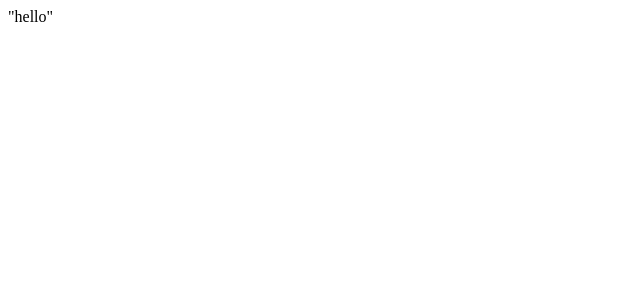
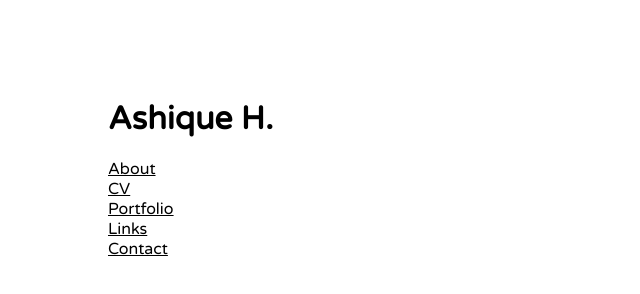
Before and after one commit to ashiqueh/ashiqueh.github.io, a plain HTML site: page index.html in a window 1280 px wide. Shown: the whole page, without its empty margins (0-640 px from the left). Drawn offline with Linux system fonts and the light colour scheme.

Commit message:
added basic html and css

```diff
--- a/index.html
+++ b/index.html
@@ -1 +1,19 @@
-"hello"
+<!DOCTYPE html>
+<html lang="en">
+<head>
+	<meta charset="utf-8">
+	<title>Ashique H.</title>
+	<link href='https://fonts.googleapis.com/css?family=Varela+Round' rel='stylesheet' type='text/css'>
+	<link href="style.css" rel="stylesheet" type="text/css">
+</head>
+<body>
+	<div class="mainContent">
+		<div class="title"><h1><a href="https://github.com/ashiqueh" id="titleLink">Ashique H.</a></h1></div>
+		<div class="link"><a href="#">About</a></div>
+		<div class="link"><a href="http://cs.mcgill.ca/~ahossa5/cv.pdf">CV</a></div>
+		<div class="link"><a href="#">Portfolio</a></div>
+		<div class="link"><a href="#">Links</a></div>
+		<div class="link"><a href="#">Contact</a></div>
+	</div>
+</body>
+</html>
--- /dev/null
+++ b/style.css
@@ -0,0 +1,17 @@
+body {
+	font-family: 'Varela Round', sans-serif;
+}
+.mainContent{
+	margin-left: 100px;
+	margin-top: 100px;
+	width: 720px;
+}
+a{
+	color:black;
+}
+a:active{
+	color:#737373;
+}
+#titleLink{
+	text-decoration:none;
+}
```
